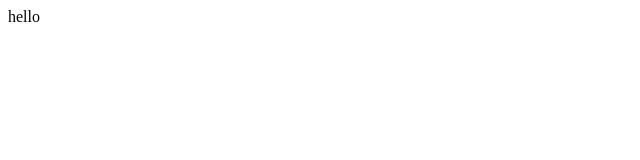
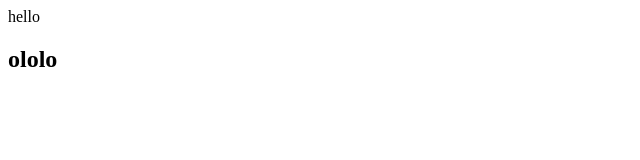
Before and after one commit to DmitrijPerejro/some-name, a plain HTML site: page index.html in a window 1280 px wide. Shown: the full height of the page, 0-640 px from the left. Drawn offline with Linux system fonts and the light colour scheme.

Commit message:
add some content

```diff
--- a/index.html
+++ b/index.html
@@ -7,5 +7,8 @@
 </head>
 <body>
     hello
+    <h2>
+      ololo
+    </h2>
 </body>
 </html>
```
